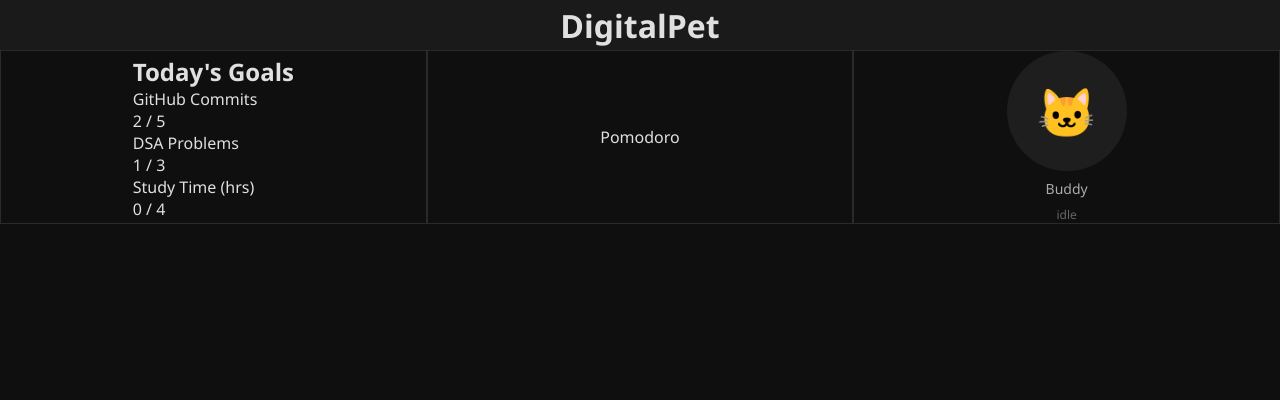
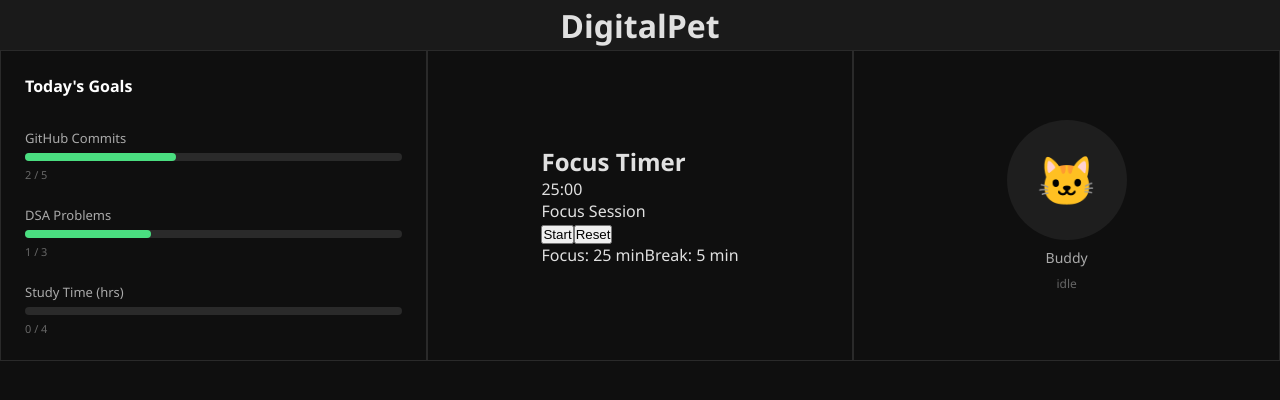
Before and after one commit to poornaprajays/Digital_Pet-, a React (Vite) app in the folder src/renderer/: page / in a window 1280 px wide. Shown: the top 400 px of the page. Built offline with nearby package versions, Linux system fonts and the light colour scheme.

Commit message:
version-2.0

```diff
--- a/src/renderer/src/App.jsx
+++ b/src/renderer/src/App.jsx
@@ -1,5 +1,6 @@
 import Pet from './components/Pet'
 import Goals from './components/Goals'
+import Pomodoro from './components/Pomodoro'
 
 function App() {
   return (
@@ -9,7 +10,7 @@ function App() {
       </header>
       <main className="main-content">
         <section className="column"><Goals /></section>
-        <section className="column">Pomodoro</section>
+        <section className="column"><Pomodoro /></section>
         <section className="column"><Pet state="idle" /></section>
       </main>
     </div>
--- a/src/renderer/src/assets/main.css
+++ b/src/renderer/src/assets/main.css
@@ -67,3 +67,47 @@ body {
   font-size: 12px;
   color: #666666;
 }
+
+.goals-container {
+  padding: 24px;
+  width: 100%;
+  height: 100%;
+  display: flex;
+  flex-direction: column;
+  gap: 24px;
+}
+
+.goals-title {
+  font-size: 16px;
+  color: #ffffff;
+  margin-bottom: 8px;
+}
+
+.goal-item {
+  display: flex;
+  flex-direction: column;
+  gap: 6px;
+}
+
+.goal-label {
+  font-size: 13px;
+  color: #aaaaaa;
+}
+
+.progress-bar-outer {
+  width: 100%;
+  height: 8px;
+  background: #2a2a2a;
+  border-radius: 4px;
+}
+
+.progress-bar-inner {
+  height: 8px;
+  background: #4ade80;
+  border-radius: 4px;
+}
+
+.goal-progress-text {
+  font-size: 11px;
+  color: #666666;
+}
--- /dev/null
+++ b/src/renderer/src/components/Pomodoro.jsx
@@ -0,0 +1,19 @@
+const Pomodoro = () => {
+  return (
+    <div className="pomodoro-container">
+      <h2 className="pomodoro-title">Focus Timer</h2>
+      <div className="pomodoro-timer">25:00</div>
+      <div className="pomodoro-session-label">Focus Session</div>
+      <div className="pomodoro-buttons">
+        <button className="btn-start">Start</button>
+        <button className="btn-reset">Reset</button>
+      </div>
+      <div className="pomodoro-info">
+        <span>Focus: 25 min</span>
+        <span>Break: 5 min</span>
+      </div>
+    </div>
+  )
+}
+
+export default Pomodoro
```
